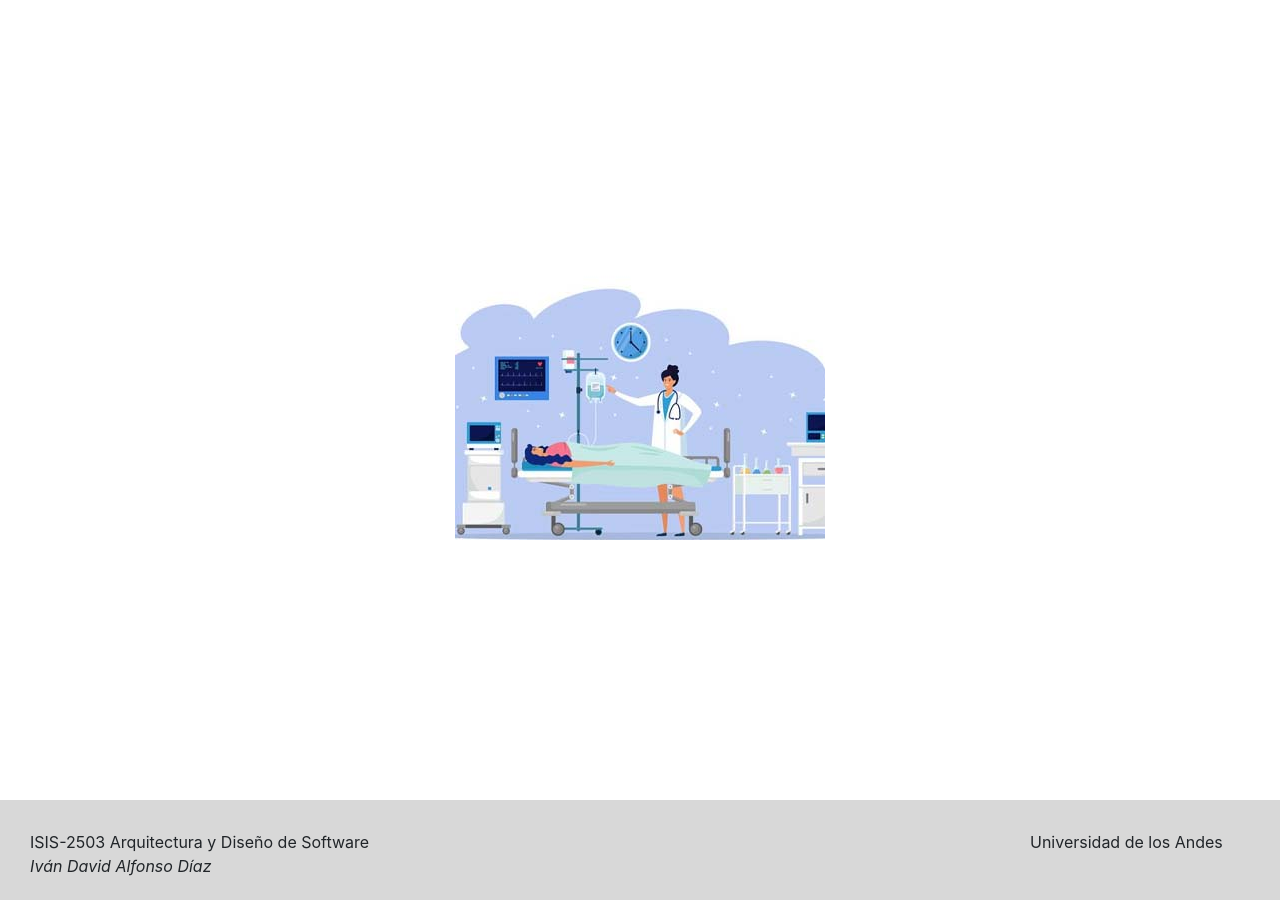
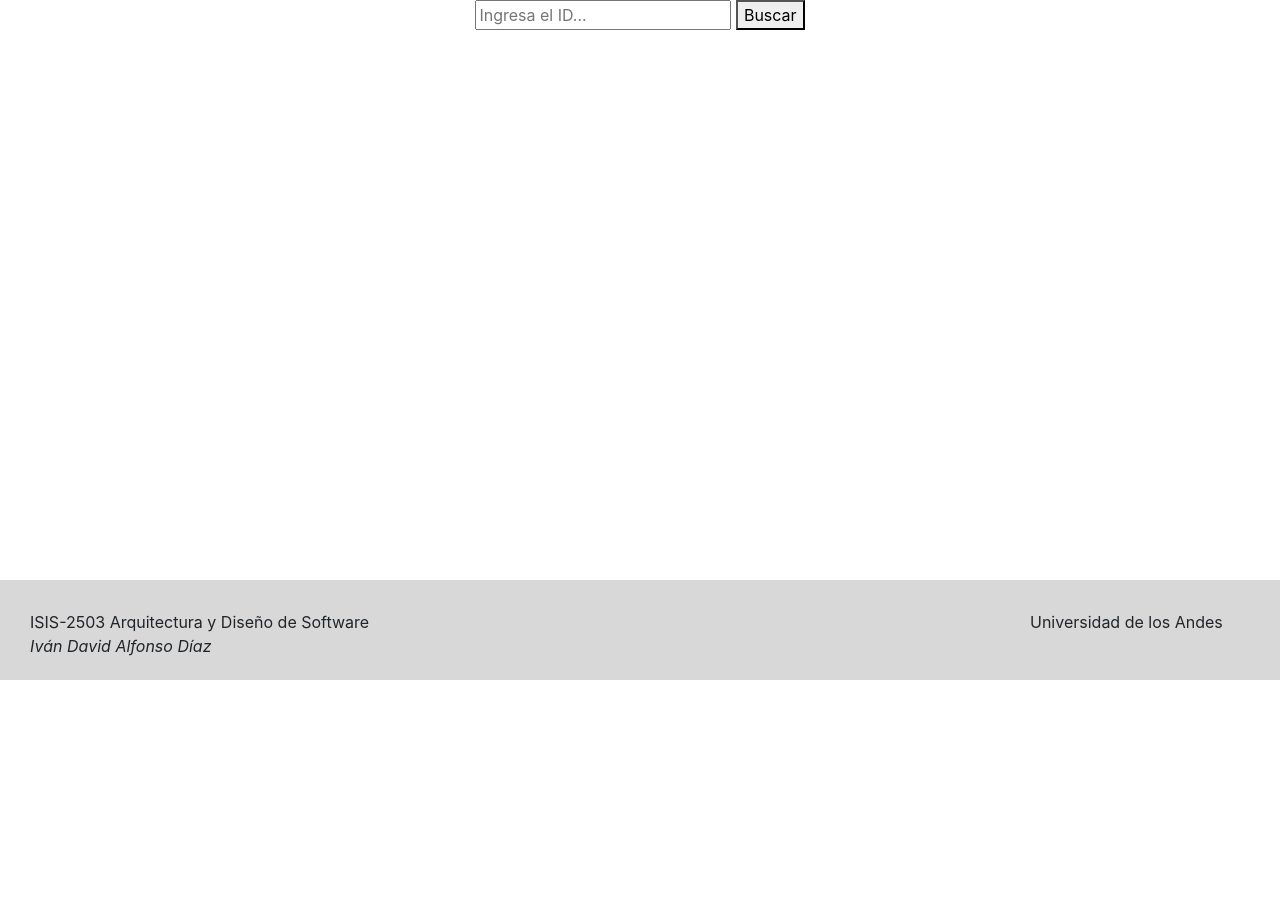
Before and after one commit to dstapias/WidmyApp, a Django app: page / in a window 1280 px wide. Shown: the part 111-1019 px from the top of the page. After the commit the page ends 791 px from the top, so only its background shows below. Run offline with Django 3.2, Linux system fonts and the light colour scheme; some libraries are stand-ins or nearby versions.

Commit message:
nuevo html

```diff
--- a/WidmyApp/widmy/widmy/templates/inicio.html
+++ b/WidmyApp/widmy/widmy/templates/inicio.html
@@ -1,8 +1,9 @@
 {% extends 'base.html' %}
 {% block content %}
-
-<div style="display: flex; justify-content: center; align-items: center; height: 100vh;">
-    <img src="/static/media/monitor.png" style="max-width: 100%; max-height: 80vh;">
+<div style="display: flex; justify-content: center; align-items: center;">
+    <form action="/historias/" method="get">
+      <input type="text" name="id" placeholder="Ingresa el ID...">
+      <button type="submit">Buscar</button>
+    </form>
   </div>
-
 {% endblock %}
```
Also changed, not shown: WidmyApp/widmy/widmy/templates/opcionesHistorias.html (added).
